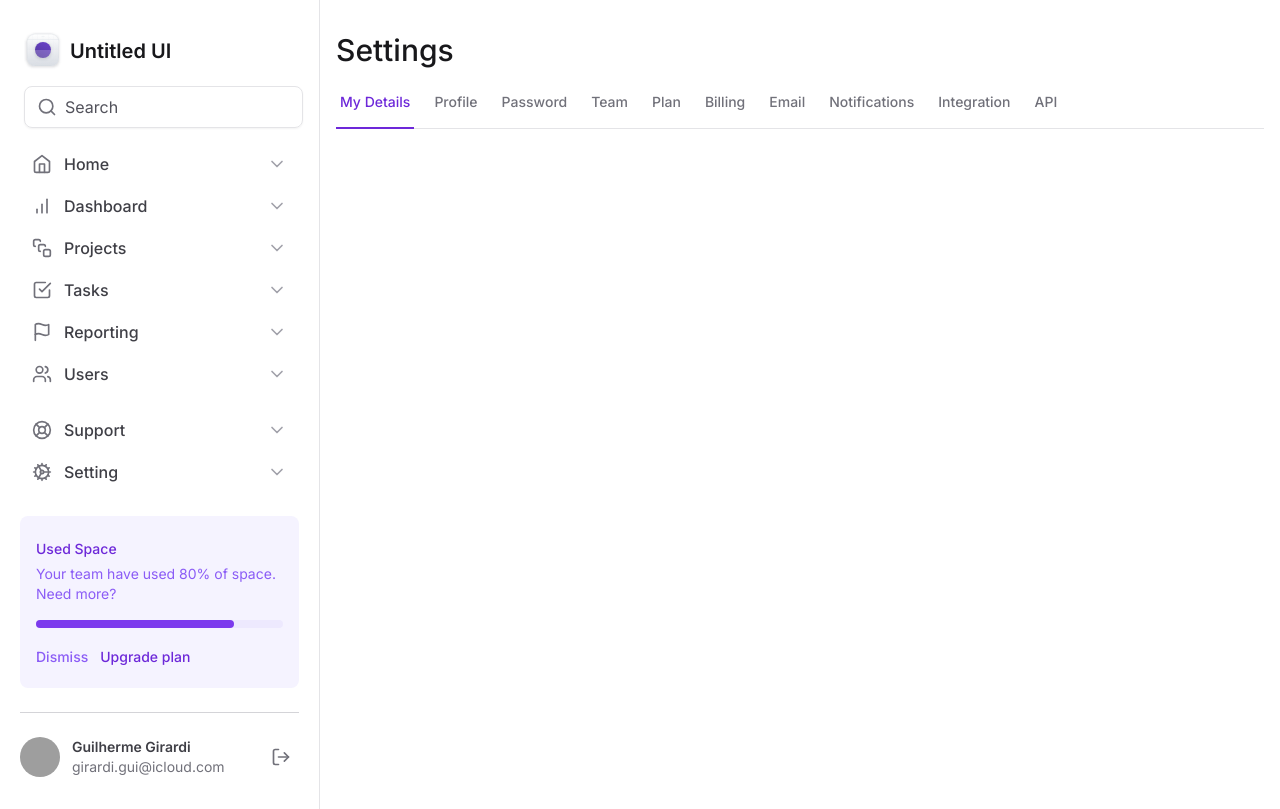
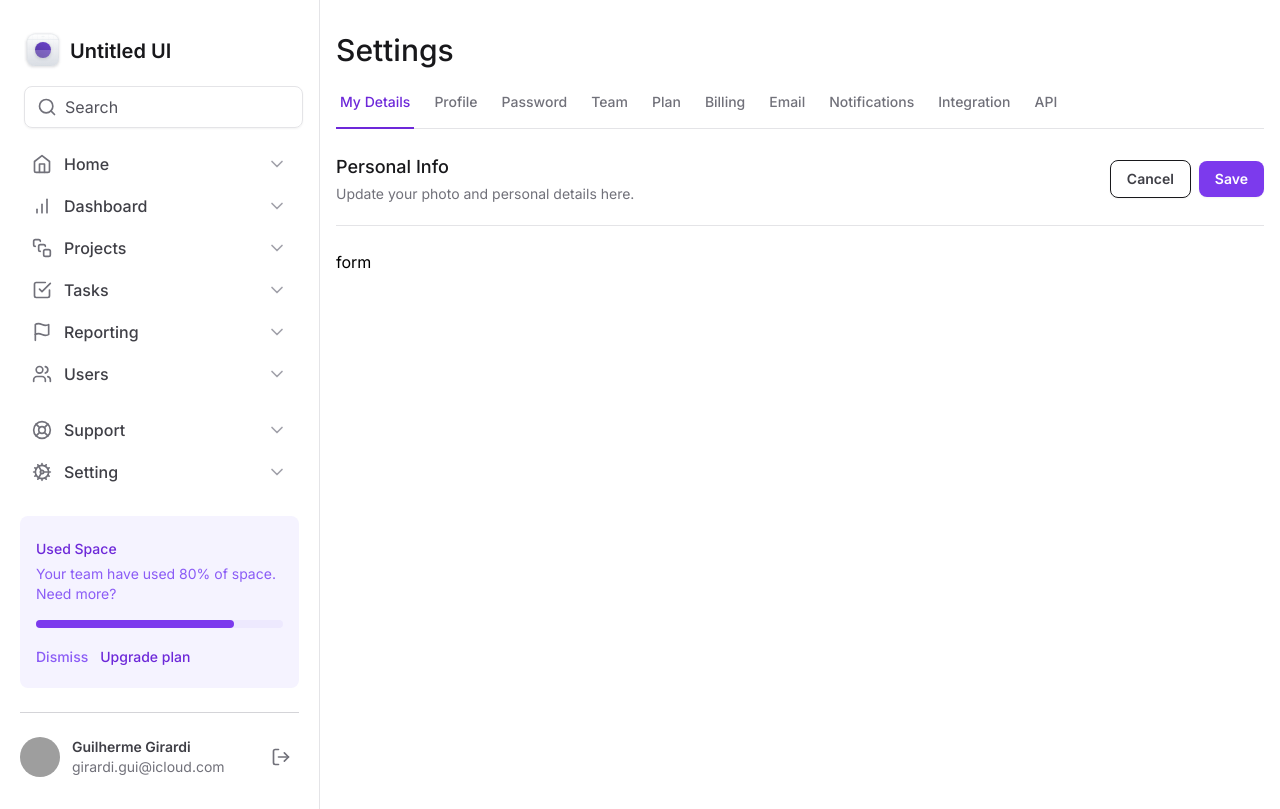
Before and after one commit to euguilhermegirardi/dashboard-tailwindcss, a Next.js app: page / in a window 1280 px wide. Built offline with nearby package versions, Linux system fonts and the light colour scheme; grey boxes are pictures that could not be loaded.

Commit message:
start main content

```diff
--- a/src/app/page.tsx
+++ b/src/app/page.tsx
@@ -3,9 +3,39 @@
 export default function Home() {
   return (
     <>
-      <h1 className="text-3xl font-medium text-zinc-900 ">Settings</h1>
+      <h1 className="text-3xl font-medium text-zinc-900">Settings</h1>
 
       <SettingsTabs />
+
+      <div className="mt-6 flex flex-col">
+        <div className="flex items-center justify-between border-b border-zinc-200 pb-5">
+          <div className="space-y-1">
+            <h2 className="text-lg font-medium text-zinc-900">Personal Info</h2>
+            <span className="text-sm text-zinc-500">
+              Update your photo and personal details here.
+            </span>
+          </div>
+          <div className="flex items-center gap-2">
+            <button
+              type="button"
+              className="rounded-lg border border-zinc-900 px-4  py-2 text-sm font-semibold text-zinc-700 shadow-sm hover:bg-zinc-50"
+            >
+              Cancel
+            </button>
+            <button
+              name="settings"
+              type="submit"
+              className="rounded-lg bg-violet-600 px-4 py-2 text-sm font-semibold text-white shadow-sm hover:bg-violet-700"
+            >
+              Save
+            </button>
+          </div>
+        </div>
+
+        <form id="settings" action="" className="mt-6 flex w-full flex-col">
+          form
+        </form>
+      </div>
     </>
   )
 }
```
